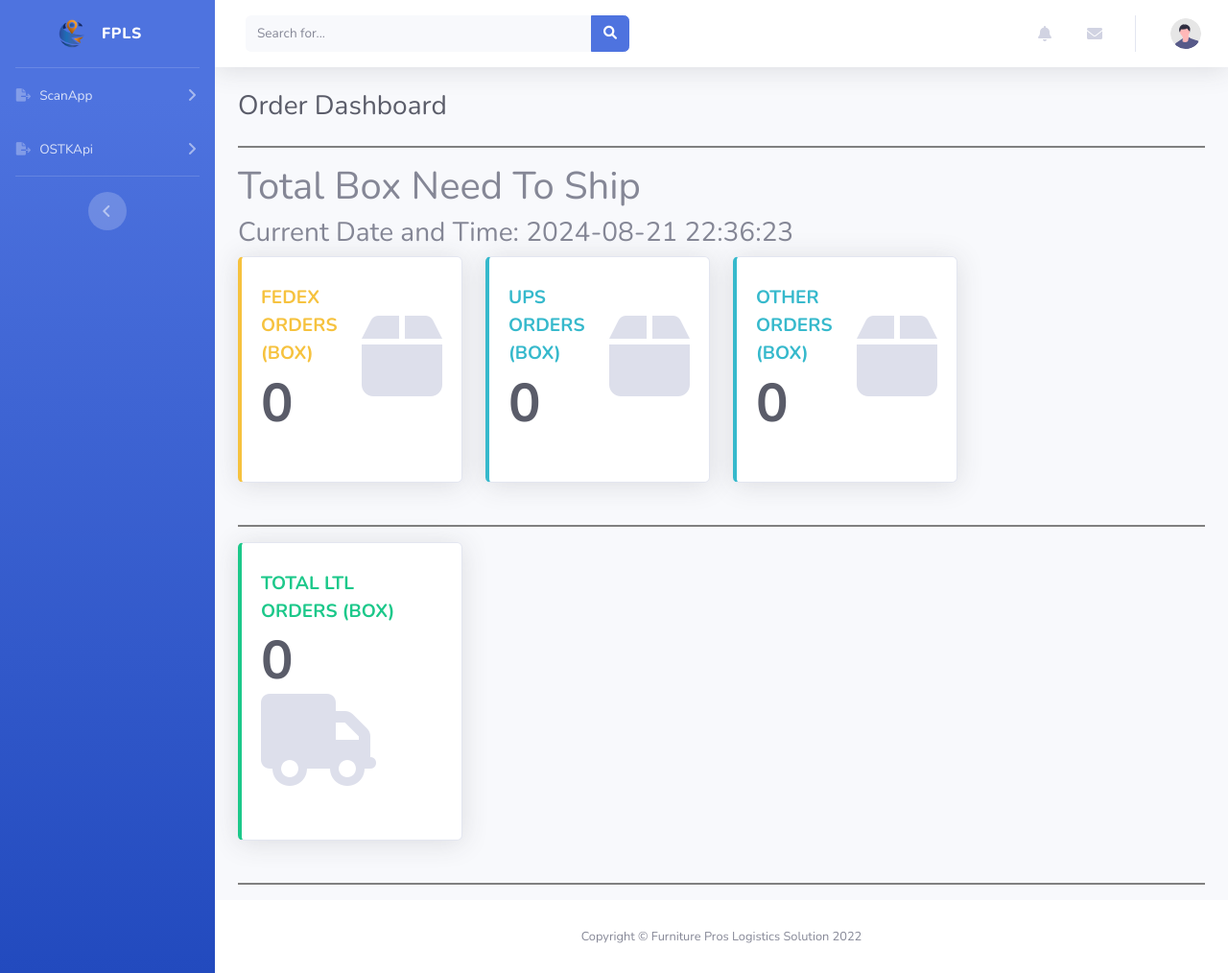
After one commit to FOA-AndyG/FPLPortalCloud, a Django app: page /OMSOrderApp/ecang_order_dashboard_page/ in a window 1280 px wide. The commit adds this page. Shown: the whole page at 96% size. Run offline with Django 4.2, Linux system fonts and the light colour scheme; data that the repository does not hold is empty; some libraries are stand-ins or nearby versions.

Commit message:
add dashboard page

```diff
--- a/Django_Project/Django_apps/OMSOrderApp/urls.py
+++ b/Django_Project/Django_apps/OMSOrderApp/urls.py
@@ -32,6 +32,7 @@ urlpatterns = [
     path('fedex_tracking_status_checking/', views.fedex_tracking_status_checking, name='fedex_tracking_status_checking'),
 
     # scan program
+    path('ecang_order_dashboard_page/', views.ecang_order_dashboard_page, name='ecang_order_dashboard_page'),
     path('web_scan_page/', views.web_scan_page, name='web_scan_page'),
     path('web_scan_detail_page/<str:trailer_number>', views.web_scan_detail_page, name='web_scan_detail_page'),
     path('web_scan_function/', views.web_scan_function, name='web_scan_function'),
--- a/Django_Project/Django_apps/OMSOrderApp/views.py
+++ b/Django_Project/Django_apps/OMSOrderApp/views.py
@@ -1,5 +1,6 @@
 import asyncio
 import datetime
+from datetime import timedelta
 import re
 import time
 
@@ -401,3 +402,87 @@ def fedex_tracking_status_checking(request):
             messages.warning(request, f"Error processing file: {e}")
 
     return render(request, PAGE_PATH + "fedex_tracking_status_checking.html", content)
+
+
+def ecang_order_dashboard_page(request):
+    print("ecang_order_dashboard_page")
+    content = {
+        "title": "Order Dashboard",
+        "page_head": "Order Dashboard",
+    }
+    try:
+        recent_date = (datetime.now() - timedelta(days=10)).strftime('%Y-%m-%d')
+        with ECANGMySQLConnection() as db:
+            sql = f"""
+                SELECT o.order_code
+                    , o.order_status
+                    , o.sm_code
+                    , o.parcel_quantity
+                    , s.tracking_number
+                    , o.update_time
+                    , o.remark
+                FROM orders o
+                LEFT JOIN ship_order s ON o.order_id=s.order_id
+                WHERE o.warehouse_id = 7
+                    AND o.order_status IN (5,6,7)
+                    AND o.update_time > "{recent_date}"
+                """
+            df = db.read_sql_to_dataframe(sql)
+            df['tracking_number'] = df['tracking_number'].astype(str)
+            df["tracking_number"] = df["tracking_number"].str.replace(' ', '')
+
+            # Calculate statistics
+            small_parcel_df = df[df['parcel_quantity'] == 1]
+            ltl_order_df = df[df['parcel_quantity'] > 1]
+
+            small_parcel_total_orders = len(small_parcel_df)
+            small_parcel_total_quantity = small_parcel_df['parcel_quantity'].sum()
+
+            ltl_order_total_orders = len(ltl_order_df)
+            ltl_order_total_quantity = ltl_order_df['parcel_quantity'].sum()
+
+            # UPS Orders
+            ups_df = small_parcel_df[
+                (small_parcel_df['sm_code'].str.contains("UPS")) |
+                ((small_parcel_df['sm_code'] == "FDW_NO_LABEL") & small_parcel_df['tracking_number'].str.startswith(
+                    "1Z"))
+                ]
+            ups_total_orders = len(ups_df)
+            ups_total_quantity = ups_df['parcel_quantity'].sum()
+
+            # FEDEX Orders
+            fedex_df = small_parcel_df[
+                (small_parcel_df['sm_code'].str.contains("FEDEX")) |
+                ((small_parcel_df['sm_code'] == "FDW_NO_LABEL") & small_parcel_df['tracking_number'].str.len() == 12)
+                ]
+            fedex_total_orders = len(fedex_df)
+            fedex_total_quantity = fedex_df['parcel_quantity'].sum()
+
+            content.update({
+                "small_parcel_total_orders": small_parcel_total_orders,
+                "small_parcel_total_quantity": small_parcel_total_quantity,
+                "ltl_order_total_orders": ltl_order_total_orders,
+                "ltl_order_total_quantity": ltl_order_total_quantity,
+                "ups_total_orders": ups_total_orders,
+                "ups_total_quantity": ups_total_quantity,
+                "fedex_total_orders": fedex_total_orders,
+                "fedex_total_quantity": fedex_total_quantity,
+                "other_order_quantity": small_parcel_total_quantity-fedex_total_orders-ups_total_quantity,
+                "current_datetime": datetime.now().strftime("%Y-%m-%d %H:%M:%S"),
+            })
+    except Exception as e:
+        print(e)
+        messages.warning(request, f"Error: {e}")
+        content.update({
+            "small_parcel_total_orders": 0,
+            "small_parcel_total_quantity": 0,
+            "ltl_order_total_orders": 0,
+            "ltl_order_total_quantity": 0,
+            "ups_total_orders": 0,
+            "ups_total_quantity": 0,
+            "fedex_total_orders": 0,
+            "fedex_total_quantity": 0,
+            "other_order_quantity": 0,
+            "current_datetime": datetime.now().strftime("%Y-%m-%d %H:%M:%S"),
+        })
+    return render(request, PAGE_PATH + "ecang_order_dashboard_page.html", content)
--- /dev/null
+++ b/Django_Project/templates/OMSOrderApp/pages/ecang_order_dashboard_page.html
@@ -0,0 +1,143 @@
+{% extends 'new_home/include/_base.html' %}
+{% load static %}
+
+{% block stylesheets %}
+<style>
+    .card {
+        width: 100%;
+        height: 400px; /* Adjust the height to make the cards larger */
+    }
+
+    .card-body {
+        font-size: 3.0rem; /* Larger font for better visibility */
+    }
+
+    .card .h5, .card .h6 {
+        font-size: 3.5rem; /* Even larger for the numbers */
+    }
+
+    .row {
+        margin-bottom: 20px; /* Add spacing between rows */
+    }
+</style>
+{% endblock stylesheets %}
+
+{% block content %}
+
+{% if messages %}
+{% for message in messages %}
+<div class="alert alert-{{message.tags}} messages" role="alert">
+    <li>
+        {% if message.tags == "success" %}
+        <i class="fas fa-check"></i>
+        {% else %}
+        <i class="fas fa-times"></i>
+        {% endif %}
+        {{ message }}
+    </li>
+</div>
+{% endfor %}
+{% endif %}
+<hr style="height:2px;border-width:0;color:gray;background-color:gray;">
+
+
+<!-- Content -->
+<h1>Total Box Need To Ship</h1>
+<h3>Current Date and Time: {{ current_datetime }}</h3>
+
+<div class="row">
+    <!-- Total FEDEX Orders (Box) Card -->
+    <div class="col-xl-3 col-md-6 mb-4">
+        <div class="card border-left-warning shadow h-100 py-2">
+            <div class="card-body">
+                <div class="row no-gutters align-items-center">
+                    <div class="col mr-2">
+                        <div class="text-lg font-weight-bold text-warning text-uppercase mb-1">
+                            FEDEX Orders (Box)</div>
+                        <div class="h5 mb-0 font-weight-bold text-gray-800">{{ fedex_total_quantity }}</div>
+                    </div>
+                    <div class="col-auto">
+                        <i class="fas fa-box fa-2x text-gray-300"></i>
+                    </div>
+                </div>
+            </div>
+        </div>
+    </div>
+
+    <!-- Total UPS Orders (Box) Card -->
+    <div class="col-xl-3 col-md-6 mb-4">
+        <div class="card border-left-info shadow h-100 py-2">
+            <div class="card-body">
+                <div class="row no-gutters align-items-center">
+                    <div class="col mr-2">
+                        <div class="text-lg font-weight-bold text-info text-uppercase mb-1">
+                            UPS Orders (Box)</div>
+                        <div class="h5 mb-0 font-weight-bold text-gray-800">{{ ups_total_quantity }}</div>
+                    </div>
+                    <div class="col-auto">
+                        <i class="fas fa-box fa-2x text-gray-300"></i>
+                    </div>
+                </div>
+            </div>
+        </div>
+    </div>
+
+    <!-- Total Other Orders (Box) Card -->
+    <div class="col-xl-3 col-md-6 mb-4">
+        <div class="card border-left-info shadow h-100 py-2">
+            <div class="card-body">
+                <div class="row no-gutters align-items-center">
+                    <div class="col mr-2">
+                        <div class="text-lg font-weight-bold text-info text-uppercase mb-1">
+                            Other Orders (Box)</div>
+                        <div class="h5 mb-0 font-weight-bold text-gray-800">{{ other_order_quantity }}</div>
+                    </div>
+                    <div class="col-auto">
+                        <i class="fas fa-box fa-2x text-gray-300"></i>
+                    </div>
+                </div>
+            </div>
+        </div>
+    </div>
+
+</div>
+
+<hr style="height:2px;border-width:0;color:gray;background-color:gray;">
+
+<div class="row">
+    <!-- Total LTL Orders (Box) Card -->
+    <div class="col-xl-3 col-md-6 mb-4">
+        <div class="card border-left-success shadow h-100 py-2">
+            <div class="card-body">
+                <div class="row no-gutters align-items-center">
+                    <div class="col mr-2">
+                        <div class="text-lg font-weight-bold text-success text-uppercase mb-1">
+                            Total LTL Orders (Box)</div>
+                        <div class="h5 mb-0 font-weight-bold text-gray-800">{{ ltl_order_total_quantity }}</div>
+                    </div>
+                    <div class="col-auto">
+                        <i class="fas fa-truck fa-2x text-gray-300"></i>
+                    </div>
+                </div>
+            </div>
+        </div>
+    </div>
+
+</div>
+
+<hr style="height:2px;border-width:0;color:gray;background-color:gray;">
+
+
+
+
+{% endblock content %}
+
+<!-- JavaScript -->
+{% block scripts %}
+<script>
+    // Refresh the page every 10 minutes (600000 milliseconds)
+    setTimeout(function() {
+        location.reload();
+    }, 600000); // 10 minutes in milliseconds
+</script>
+{% endblock scripts %}
--- a/Django_Project/templates/new_home/include/_side_navbar_new.html
+++ b/Django_Project/templates/new_home/include/_side_navbar_new.html
@@ -24,6 +24,7 @@
                 <a class="collapse-item" href="/OMSOrderApp/web_scan_page">Wed Scan Page</a>
                 <a class="collapse-item" href="/OMSOrderApp/web_scan_report">Wed Scan Report</a>
                 <a class="collapse-item" href="/OMSOrderApp/web_scan_checking_page">Pending Order - Checking</a>
+                <a class="collapse-item" href="/OMSOrderApp/ecang_order_dashboard_page">Order Dashboard</a>
 <!--                <a class="collapse-item" href="/OMSOrderApp/fpl_ils_order_process">FPL & ILS Order Process</a>-->
                 {% if request.session.department == "IT" %}
                 <a class="collapse-item" href="/OMSOrderApp/fedex_tracking_status_checking">FedEx Tracking Status Checking</a>
```
